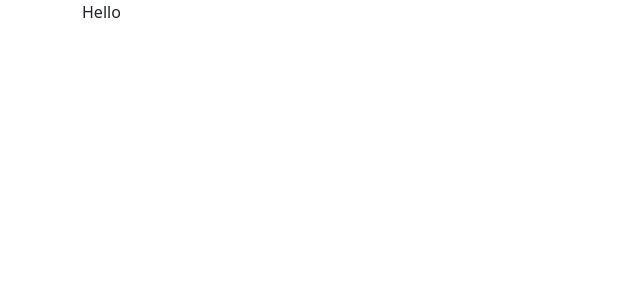
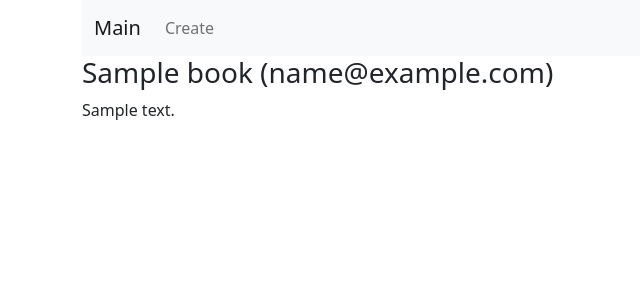
Before and after one commit to NiiazovMaksat/GuestBook, a Django app: page / in a window 1280 px wide. Before the commit the part shown is almost empty. Shown: the top 300 px of the page, without its empty margins (0-640 px from the left). Run offline with Django 4.2, Linux system fonts and the light colour scheme; tables that the repository leaves empty hold one stand-in row (values such as "Sample post").

Commit message:
добавлена навигация в базовый шаблон, настроен вывод главной страницы, добавлен контекст для вьюшки главной страницы

```diff
--- a/sourse/webapp/templates/base.html
+++ b/sourse/webapp/templates/base.html
@@ -11,7 +11,23 @@
     {% endblock %}</title>
 </head>
 <body>
+
 <div class="container">
+<nav class="navbar navbar-expand-lg navbar-light bg-light">
+  <div class="container-fluid">
+    <a class="navbar-brand" href="#">Main</a>
+    <button class="navbar-toggler" type="button" data-bs-toggle="collapse" data-bs-target="#navbarNav" aria-controls="navbarNav" aria-expanded="false" aria-label="Toggle navigation">
+      <span class="navbar-toggler-icon"></span>
+    </button>
+    <div class="collapse navbar-collapse" id="navbarNav">
+      <ul class="navbar-nav">
+        <li class="nav-item">
+          <a class="nav-link" href="#">Create</a>
+        </li>
+      </ul>
+    </div>
+  </div>
+</nav>
 
     {% block body %}
 
--- a/sourse/webapp/templates/main_page.html
+++ b/sourse/webapp/templates/main_page.html
@@ -1,4 +1,9 @@
 {% extends 'base.html' %}
 {% block body %}
-Hello
+{% for book in book %}
+    <h3>{{ book.name }} ({{ book.email }})</h3>
+    <p>{{ book.text }}</p>
+
+{% endfor %}
+
 {% endblock %}
--- a/sourse/webapp/views.py
+++ b/sourse/webapp/views.py
@@ -1,6 +1,9 @@
 from django.shortcuts import render
 
 # Create your views here.
+from webapp.models import Book
+
 
 def main_page(request):
-    return render(request, 'main_page.html')
+    book = Book.objects.order_by('updated_at')
+    return render(request, 'main_page.html',{'book': book})
```
